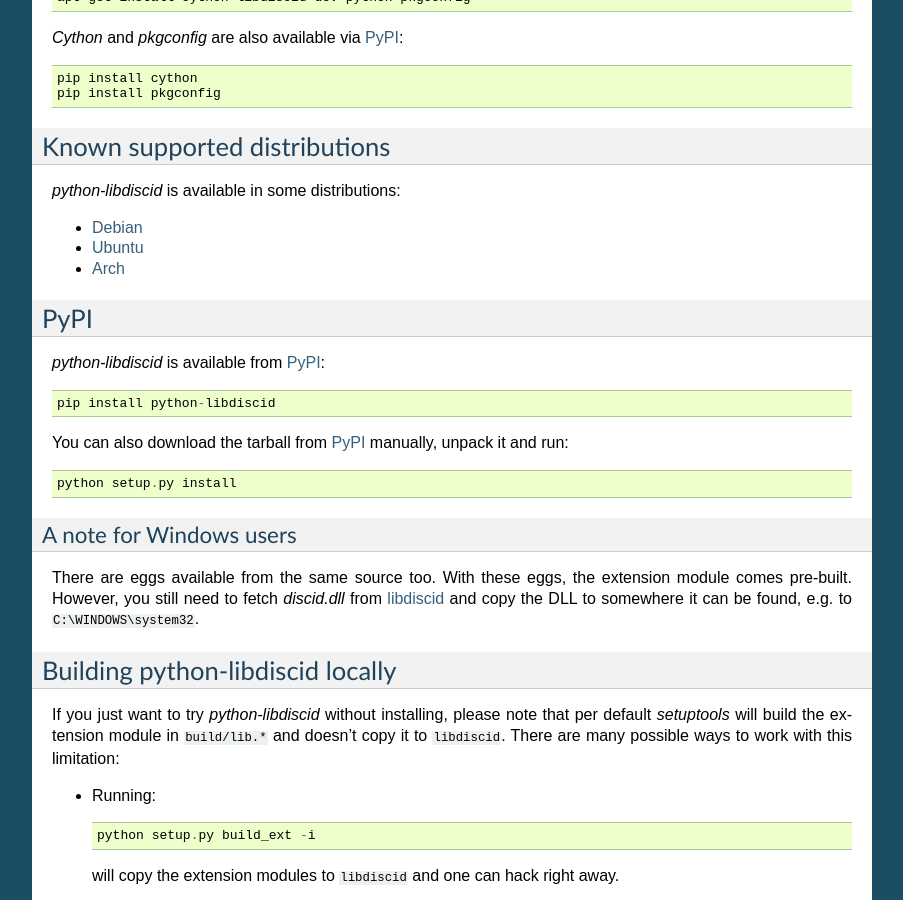
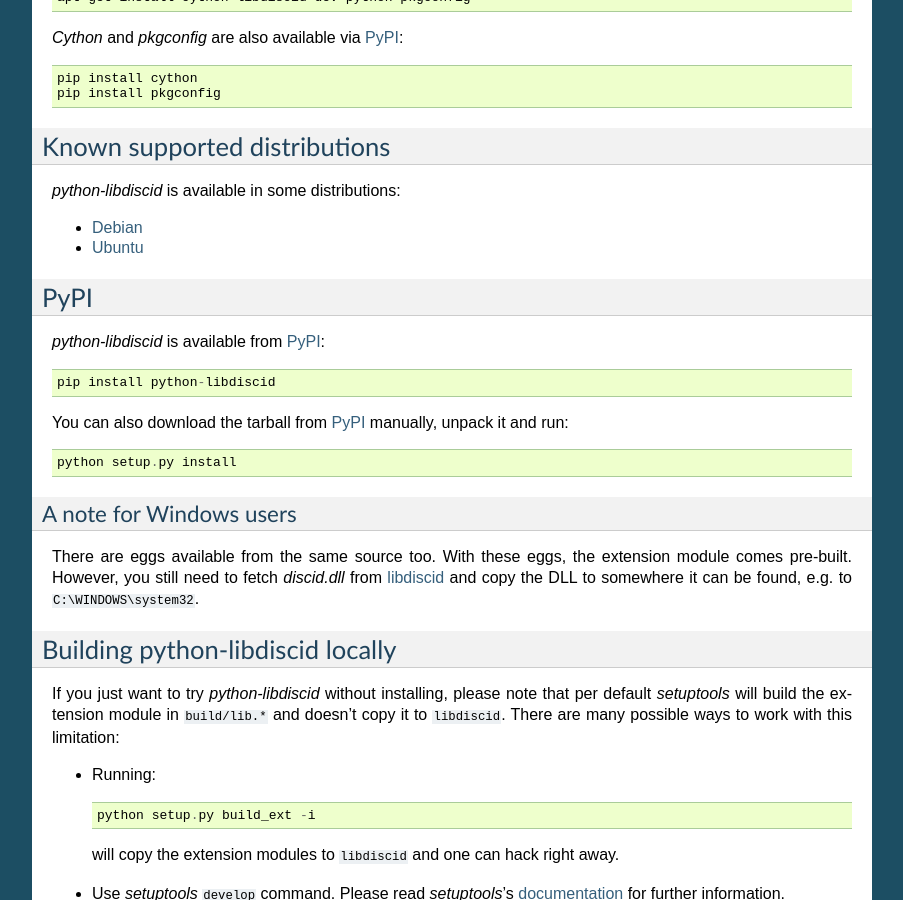
Before and after one commit to sebastinas/python-libdiscid, a Sphinx documentation site: the page built from docs/installation.rst, in a window 1280 px wide and 900 px high, scrolled down 432 px. Shown: the whole window, without its empty margins (198-1101 px from the left). Built offline with Sphinx 7.4.7, drawn with Linux system fonts in a browser that asks for light colours; the version number is read from the project's files by our own code.

Commit message:
Drop Arch

```diff
--- a/docs/installation.rst
+++ b/docs/installation.rst
@@ -37,7 +37,6 @@
 
 * `Debian <http://packages.debian.org/en/source/sid/python-libdiscid>`_
 * `Ubuntu <https://launchpad.net/ubuntu/+source/python-libdiscid>`_
-* `Arch <https://aur.archlinux.org/packages/python-libdiscid>`_
 
 PyPI
 ^^^^
```
